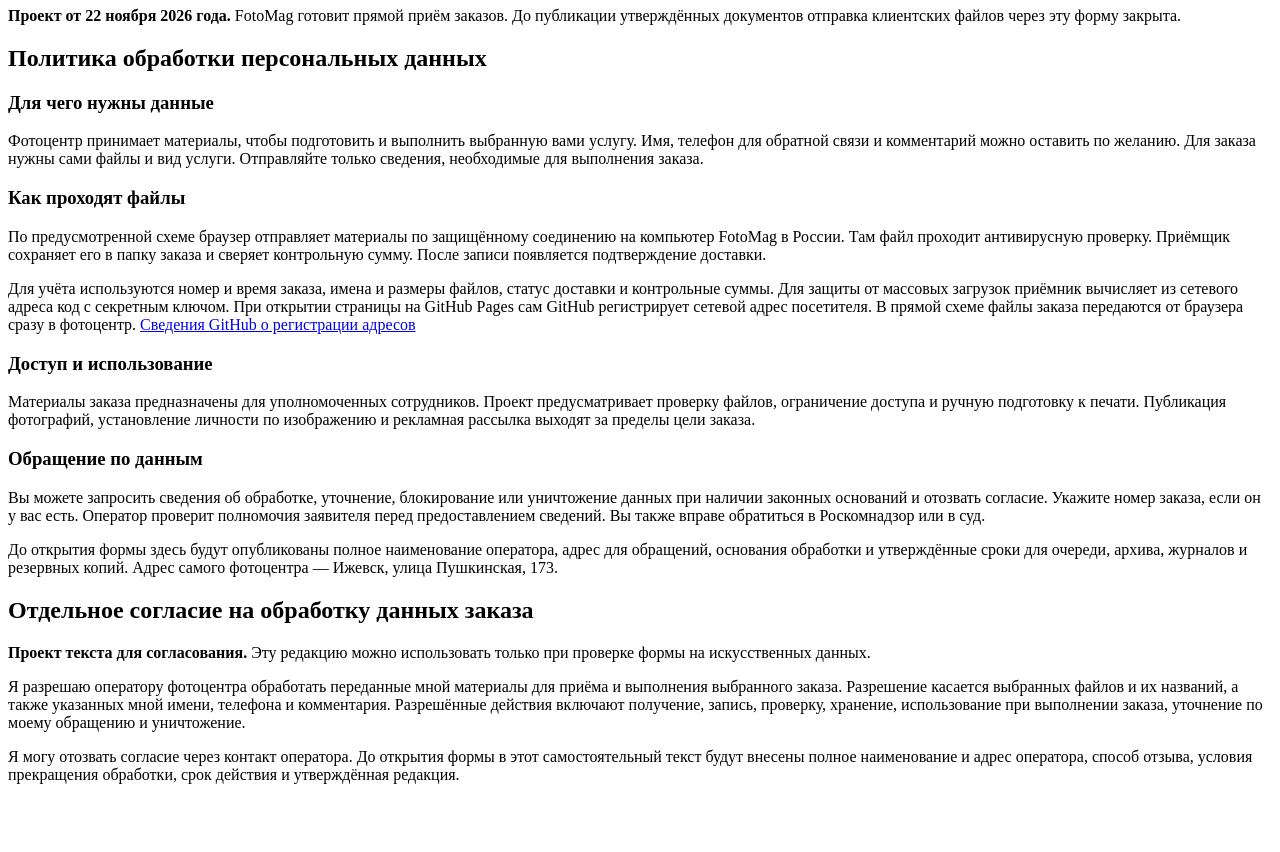
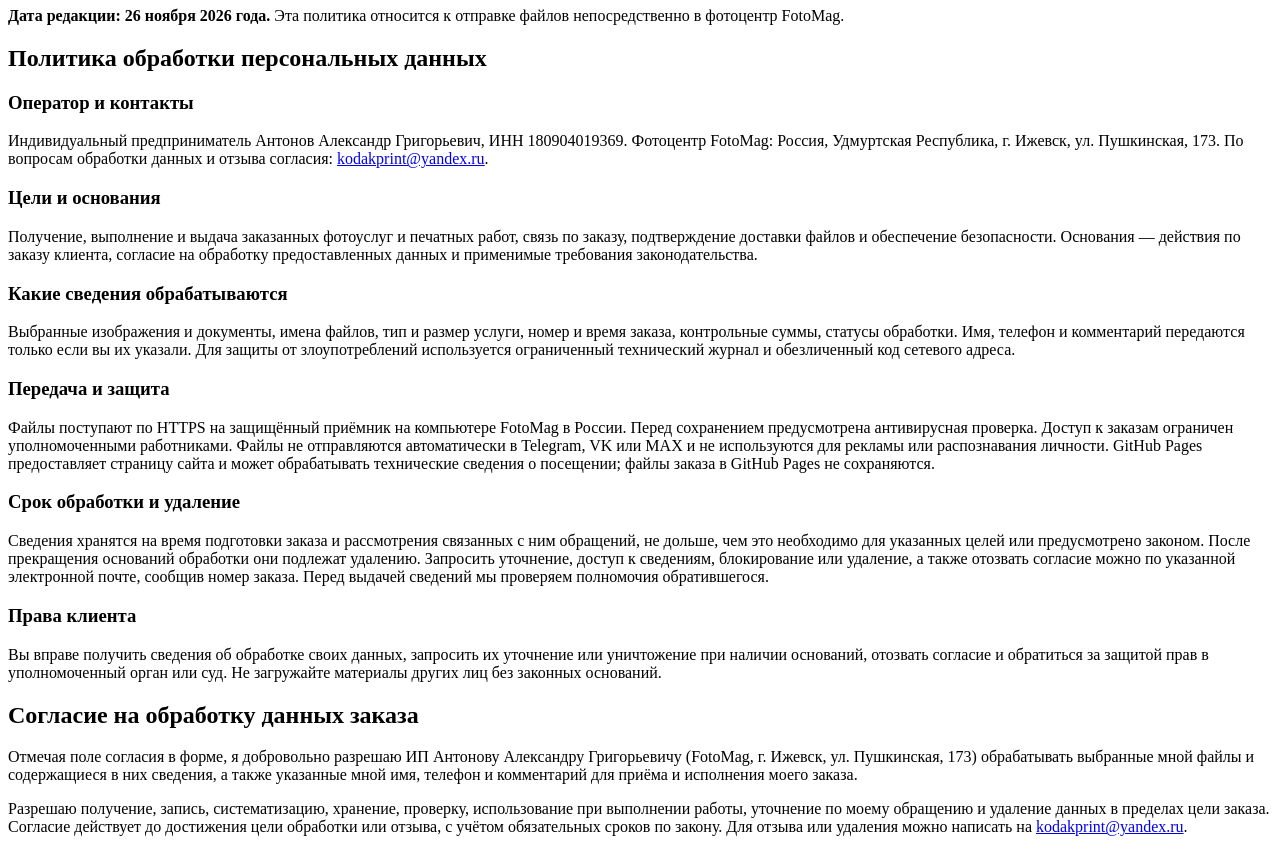
Before and after one commit to screamble123h/fotomag-print-hub, a plain HTML site: page privacy.html in a window 1280 px wide. Shown: the part 99-951 px from the top of the page. Before the commit the page ends 899 px from the top, so only its background shows below. Drawn offline with Linux system fonts and the light colour scheme.

Commit message:
Prepare FotoMag AGFA-only HTTPS direct upload and client consent

```diff
--- a/privacy.html
+++ b/privacy.html
@@ -26,29 +26,27 @@
 <body>
   <main>
 <nav aria-label="Навигация"><a href="index.html">← На сайт FotoMag</a></nav>
-    <!-- TODO_PRIVACY: выпуск блокируется до утверждения оператором окончательных документов и сроков. -->
-    <h1>Данные при прямой отправке файлов</h1>
-    <aside><strong>Проект от 22 ноября 2026 года.</strong> FotoMag готовит прямой приём заказов. До публикации утверждённых документов отправка клиентских файлов через эту форму закрыта.</aside>
-
+<h1>Обработка данных при отправке заказа</h1>
+<p><strong>Дата редакции: 26 ноября 2026 года.</strong> Эта политика относится к отправке файлов непосредственно в фотоцентр FotoMag.</p>
 <article aria-labelledby="policy-title">
 <h2 id="policy-title">Политика обработки персональных данных</h2>
-      <h3>Для чего нужны данные</h3>
-      <p>Фотоцентр принимает материалы, чтобы подготовить и выполнить выбранную вами услугу. Имя, телефон для обратной связи и комментарий можно оставить по желанию. Для заказа нужны сами файлы и вид услуги. Отправляйте только сведения, необходимые для выполнения заказа.</p>
-      <h3>Как проходят файлы</h3>
-      <p>По предусмотренной схеме браузер отправляет материалы по защищённому соединению на компьютер FotoMag в России. Там файл проходит антивирусную проверку. Приёмщик сохраняет его в папку заказа и сверяет контрольную сумму. После записи появляется подтверждение доставки.</p>
-      <p>Для учёта используются номер и время заказа, имена и размеры файлов, статус доставки и контрольные суммы. Для защиты от массовых загрузок приёмник вычисляет из сетевого адреса код с секретным ключом. При открытии страницы на GitHub Pages сам GitHub регистрирует сетевой адрес посетителя. В прямой схеме файлы заказа передаются от браузера сразу в фотоцентр. <a href="https://docs.github.com/en/pages/getting-started-with-github-pages/what-is-github-pages#data-collection" rel="noreferrer">Сведения GitHub о регистрации адресов</a></p>
-      <h3>Доступ и использование</h3>
-      <p>Материалы заказа предназначены для уполномоченных сотрудников. Проект предусматривает проверку файлов, ограничение доступа и ручную подготовку к печати. Публикация фотографий, установление личности по изображению и рекламная рассылка выходят за пределы цели заказа.</p>
-      <h3>Обращение по данным</h3>
-      <p>Вы можете запросить сведения об обработке, уточнение, блокирование или уничтожение данных при наличии законных оснований и отозвать согласие. Укажите номер заказа, если он у вас есть. Оператор проверит полномочия заявителя перед предоставлением сведений. Вы также вправе обратиться в Роскомнадзор или в суд.</p>
-      <p>До открытия формы здесь будут опубликованы полное наименование оператора, адрес для обращений, основания обработки и утверждённые сроки для очереди, архива, журналов и резервных копий. Адрес самого фотоцентра — Ижевск, улица Пушкинская, 173.</p>
+<h3>Оператор и контакты</h3>
+<p>Индивидуальный предприниматель Антонов Александр Григорьевич, ИНН 180904019369. Фотоцентр FotoMag: Россия, Удмуртская Республика, г. Ижевск, ул. Пушкинская, 173. По вопросам обработки данных и отзыва согласия: <a href="mailto:kodakprint@yandex.ru">kodakprint@yandex.ru</a>.</p>
+<h3>Цели и основания</h3>
+<p>Получение, выполнение и выдача заказанных фотоуслуг и печатных работ, связь по заказу, подтверждение доставки файлов и обеспечение безопасности. Основания — действия по заказу клиента, согласие на обработку предоставленных данных и применимые требования законодательства.</p>
+<h3>Какие сведения обрабатываются</h3>
+<p>Выбранные изображения и документы, имена файлов, тип и размер услуги, номер и время заказа, контрольные суммы, статусы обработки. Имя, телефон и комментарий передаются только если вы их указали. Для защиты от злоупотреблений используется ограниченный технический журнал и обезличенный код сетевого адреса.</p>
+<h3>Передача и защита</h3>
+<p>Файлы поступают по HTTPS на защищённый приёмник на компьютере FotoMag в России. Перед сохранением предусмотрена антивирусная проверка. Доступ к заказам ограничен уполномоченными работниками. Файлы не отправляются автоматически в Telegram, VK или MAX и не используются для рекламы или распознавания личности. GitHub Pages предоставляет страницу сайта и может обрабатывать технические сведения о посещении; файлы заказа в GitHub Pages не сохраняются.</p>
+<h3>Срок обработки и удаление</h3>
+<p>Сведения хранятся на время подготовки заказа и рассмотрения связанных с ним обращений, не дольше, чем это необходимо для указанных целей или предусмотрено законом. После прекращения оснований обработки они подлежат удалению. Запросить уточнение, доступ к сведениям, блокирование или удаление, а также отозвать согласие можно по указанной электронной почте, сообщив номер заказа. Перед выдачей сведений мы проверяем полномочия обратившегося.</p>
+<h3>Права клиента</h3>
+<p>Вы вправе получить сведения об обработке своих данных, запросить их уточнение или уничтожение при наличии оснований, отозвать согласие и обратиться за защитой прав в уполномоченный орган или суд. Не загружайте материалы других лиц без законных оснований.</p>
 </article>
-
-    <section id="consent" data-consent-version="2026-11-22-draft" aria-labelledby="consent-title">
-      <h2 id="consent-title">Отдельное согласие на обработку данных заказа</h2>
-      <p><strong>Проект текста для согласования.</strong> Эту редакцию можно использовать только при проверке формы на искусственных данных.</p>
-      <p>Я разрешаю оператору фотоцентра обработать переданные мной материалы для приёма и выполнения выбранного заказа. Разрешение касается выбранных файлов и их названий, а также указанных мной имени, телефона и комментария. Разрешённые действия включают получение, запись, проверку, хранение, использование при выполнении заказа, уточнение по моему обращению и уничтожение.</p>
-      <p>Я могу отозвать согласие через контакт оператора. До открытия формы в этот самостоятельный текст будут внесены полное наименование и адрес оператора, способ отзыва, условия прекращения обработки, срок действия и утверждённая редакция.</p>
+<section id="consent" data-consent-version="2026-11-26" aria-labelledby="consent-title">
+<h2 id="consent-title">Согласие на обработку данных заказа</h2>
+<p>Отмечая поле согласия в форме, я добровольно разрешаю ИП Антонову Александру Григорьевичу (FotoMag, г. Ижевск, ул. Пушкинская, 173) обрабатывать выбранные мной файлы и содержащиеся в них сведения, а также указанные мной имя, телефон и комментарий для приёма и исполнения моего заказа.</p>
+<p>Разрешаю получение, запись, систематизацию, хранение, проверку, использование при выполнении работы, уточнение по моему обращению и удаление данных в пределах цели заказа. Согласие действует до достижения цели обработки или отзыва, с учётом обязательных сроков по закону. Для отзыва или удаления можно написать на <a href="mailto:kodakprint@yandex.ru">kodakprint@yandex.ru</a>.</p>
 </section>
 </main>
 </body>
```
Lines whose indentation alone changed are shown as unchanged.
